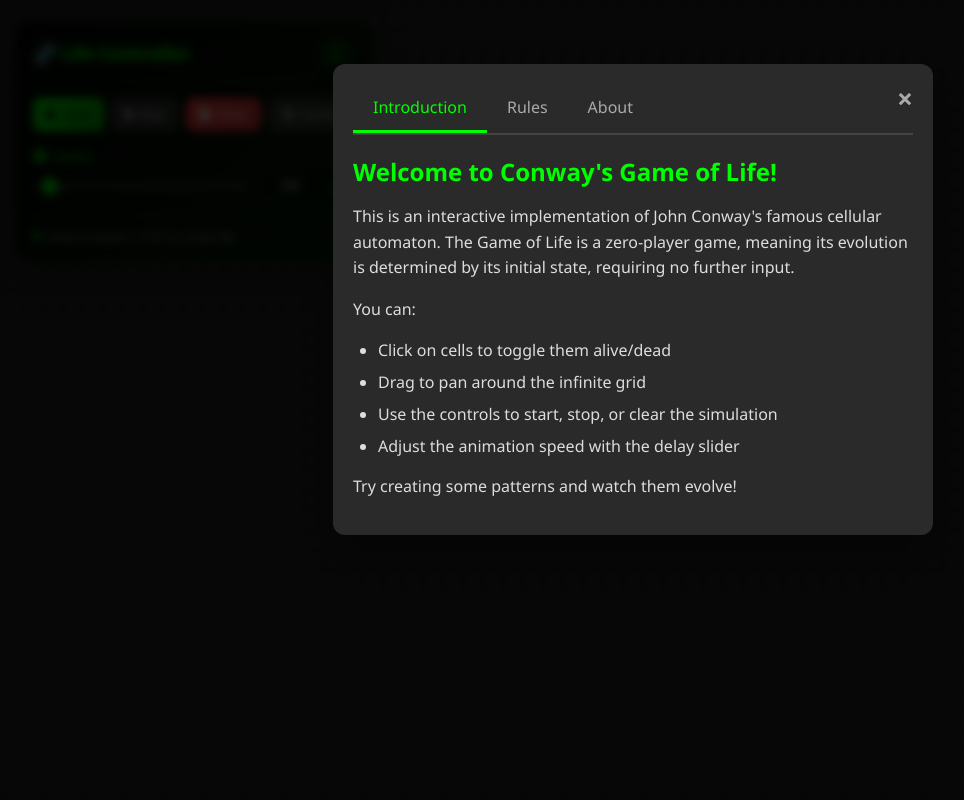
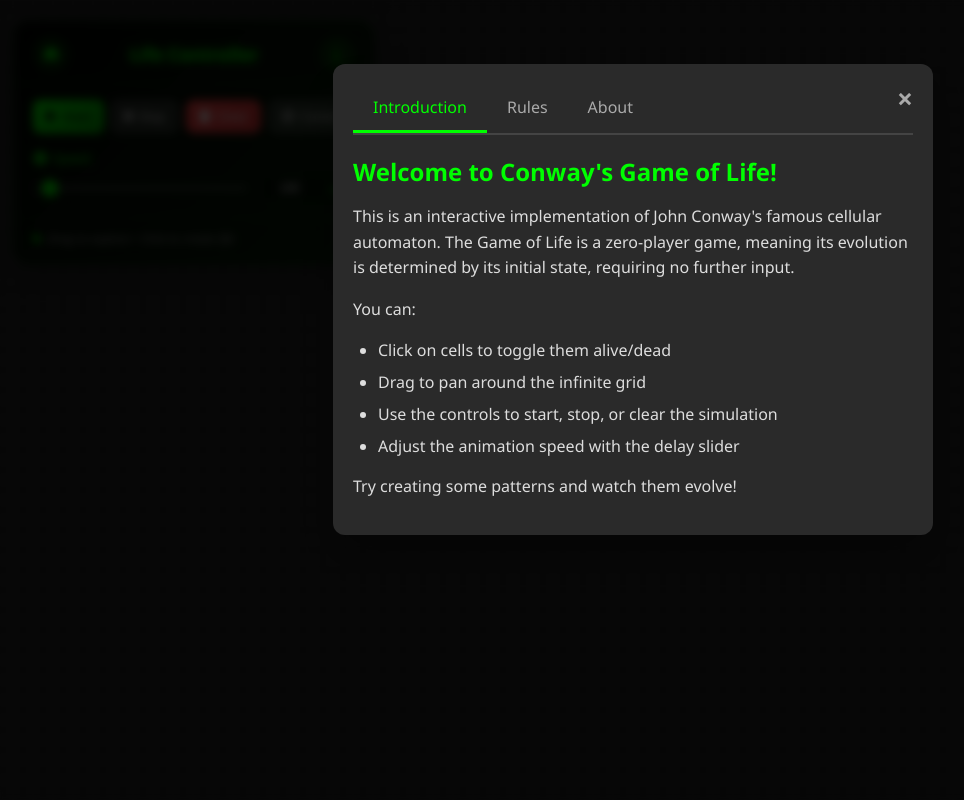
Before and after one commit to mlziade/portifolio-mlziade, a Django app: page /playground/conways/ in a window 1280 px wide. Shown: the whole page, without its empty margins (7-971 px from the left). Run offline with Django 5.2, Linux system fonts and the light colour scheme.

Commit message:
feat: Add home button with icon and styling to controls header

```diff
--- a/playground/static/conways.css
+++ b/playground/static/conways.css
@@ -191,7 +191,6 @@ html, body {
     color: #0f0;
     font-weight: 500;
   }
-
   .info-btn {
     background: rgba(0, 255, 0, 0.1);
     border: 1px solid rgba(0, 255, 0, 0.3);
@@ -208,6 +207,29 @@ html, body {
   }
 
   .info-btn:hover {
+    background: rgba(0, 255, 0, 0.2);
+    color: #fff;
+    transform: scale(1.1);
+    box-shadow: 0 0 15px rgba(0, 255, 0, 0.4);
+  }
+
+  .home-btn {
+    background: rgba(0, 255, 0, 0.1);
+    border: 1px solid rgba(0, 255, 0, 0.3);
+    color: #0f0;
+    border-radius: 50%;
+    width: 32px;
+    height: 32px;
+    font-size: 14px;
+    cursor: pointer;
+    transition: all 0.2s ease;
+    display: inline-flex;
+    align-items: center;
+    justify-content: center;
+    text-decoration: none;
+  }
+
+  .home-btn:hover {
     background: rgba(0, 255, 0, 0.2);
     color: #fff;
     transform: scale(1.1);
--- a/playground/templates/conways.html
+++ b/playground/templates/conways.html
@@ -69,7 +69,10 @@
         </div>
     </div>    <div id="controls">
         <div class="controls-header">
-            <h3 class="controls-title">🧬 Life Controller</h3>
+            <a href="https://mlziade.com.br" target="_blank" class="home-btn" title="Go to mlziade.com.br">
+                <i class="fas fa-home"></i>
+            </a>
+            <h3 class="controls-title">Life Controller</h3>
             <button id="infoButton" title="Show information" class="info-btn">
                 <i class="fas fa-info"></i>
             </button>
```
